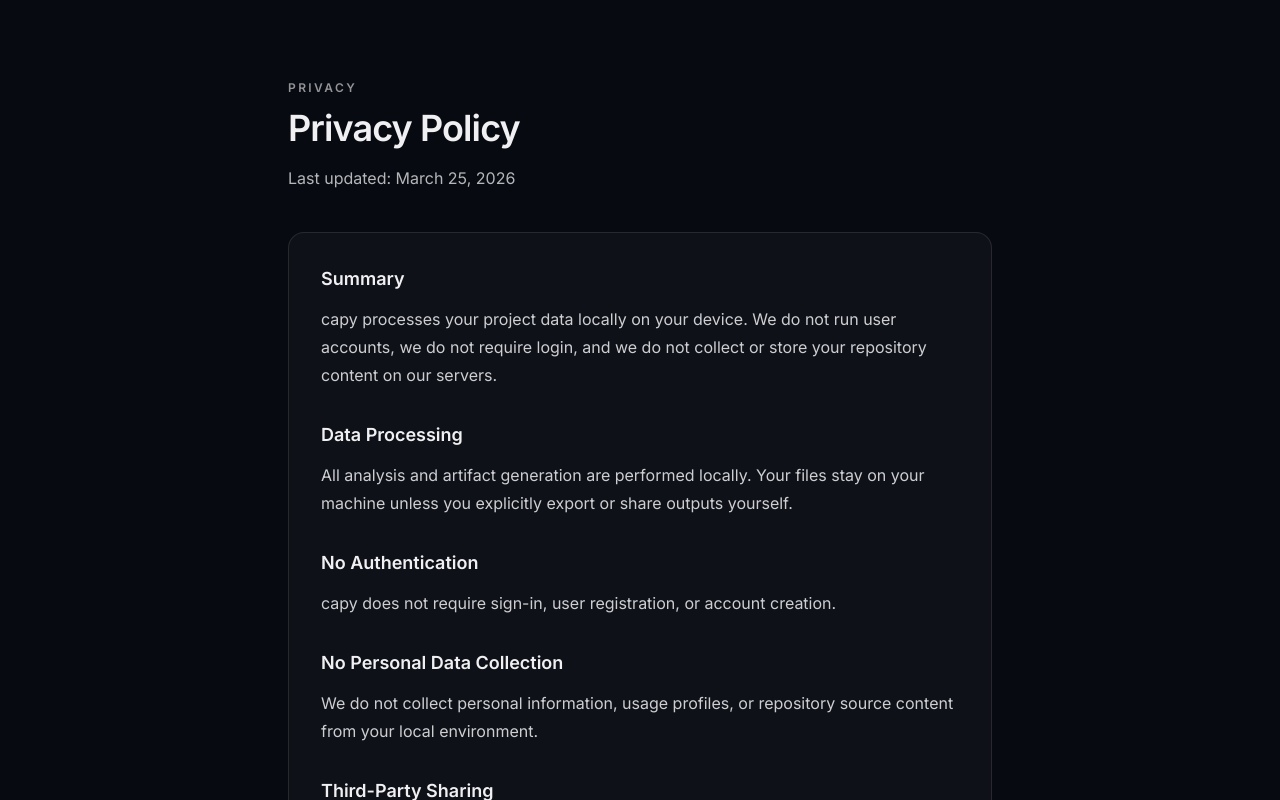
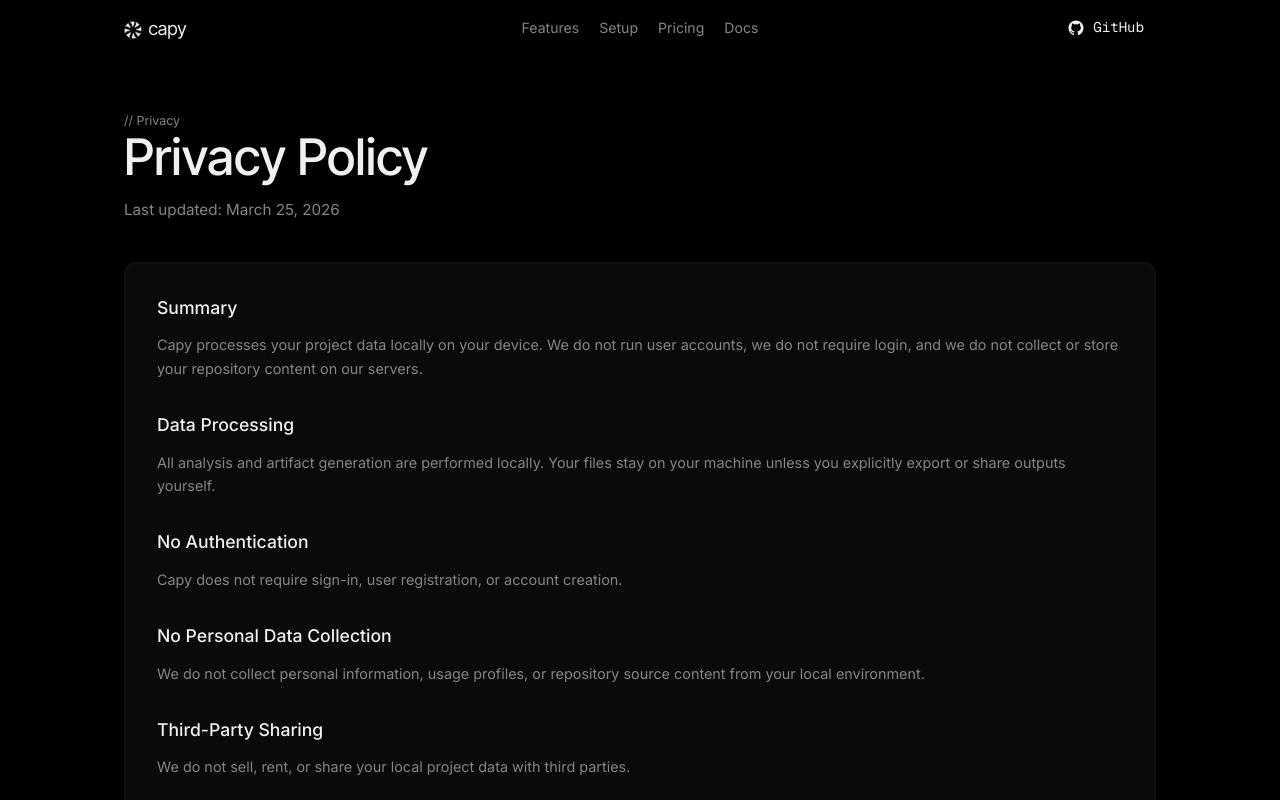
Before and after one commit to GithubAnant/capy, a Next.js app in the folder website/: page /privacy in a window 1280 px wide. Shown: the top 800 px of the page. Built offline with nearby package versions, Linux system fonts and the light colour scheme; no server answers.

Commit message:
Update privacy page UI to match app design

```diff
--- a/website/src/app/privacy/page.tsx
+++ b/website/src/app/privacy/page.tsx
@@ -1,67 +1,66 @@
-import type { Metadata } from "next";
+"use client";
 
-export const metadata: Metadata = {
-  title: "Privacy Policy | capy",
-  description: "Privacy policy for capy.",
-};
+import Navbar from "@/components/layout/Navbar";
+import Footer from "@/components/layout/Footer";
 
 export default function PrivacyPage() {
   return (
-    <main className="min-h-screen bg-background text-foreground">
-      <section className="mx-auto w-full max-w-3xl px-6 py-16 sm:px-8 sm:py-20">
-        <p className="text-xs font-semibold uppercase tracking-[0.2em] text-foreground/60">Privacy</p>
-        <h1 className="mt-3 text-3xl font-semibold tracking-tight sm:text-4xl">Privacy Policy</h1>
-        <p className="mt-4 text-sm leading-7 text-foreground/75 sm:text-base">
+    <div className="relative min-h-screen overflow-x-hidden bg-black">
+      <Navbar />
+
+      <main className="relative z-10 mx-auto w-full max-w-270 px-4 pb-20 pt-28 md:px-6">
+        <p className="text-[0.78rem] text-[#858585]">{"// Privacy"}</p>
+        <h1 className="font-display text-[1.85rem] font-medium leading-[1.04] text-[#F0F0F3] md:text-[3.15rem]">
+          Privacy Policy
+        </h1>
+        <p className="mt-4 text-[0.95rem] text-[#858585]">
           Last updated: March 25, 2026
         </p>
 
-        <div className="mt-10 space-y-8 rounded-2xl border border-white/10 bg-white/3 p-6 sm:p-8">
+        <div className="mt-10 space-y-8 rounded-xl border border-white/5 bg-[#0A0A09] p-6 md:p-8">
           <section>
-            <h2 className="text-lg font-semibold">Summary</h2>
-            <p className="mt-3 text-sm leading-7 text-foreground/85 sm:text-base">
-              capy processes your project data locally on your device. We do not run user accounts, we do not require
+            <h2 className="text-[1.1rem] font-medium text-[#F0F0F3]">Summary</h2>
+            <p className="mt-3 text-[0.9rem] leading-relaxed text-[#858585]">
+              Capy processes your project data locally on your device. We do not run user accounts, we do not require
               login, and we do not collect or store your repository content on our servers.
             </p>
           </section>
 
           <section>
-            <h2 className="text-lg font-semibold">Data Processing</h2>
-            <p className="mt-3 text-sm leading-7 text-foreground/85 sm:text-base">
+            <h2 className="text-[1.1rem] font-medium text-[#F0F0F3]">Data Processing</h2>
+            <p className="mt-3 text-[0.9rem] leading-relaxed text-[#858585]">
               All analysis and artifact generation are performed locally. Your files stay on your machine unless you
               explicitly export or share outputs yourself.
             </p>
           </section>
 
           <section>
-            <h2 className="text-lg font-semibold">No Authentication</h2>
-            <p className="mt-3 text-sm leading-7 text-foreground/85 sm:text-base">
-              capy does not require sign-in, user registration, or account creation.
+            <h2 className="text-[1.1rem] font-medium text-[#F0F0F3]">No Authentication</h2>
+            <p className="mt-3 text-[0.9rem] leading-relaxed text-[#858585]">
+              Capy does not require sign-in, user registration, or account creation.
             </p>
           </section>
 
           <section>
-            <h2 className="text-lg font-semibold">No Personal Data Collection</h2>
-            <p className="mt-3 text-sm leading-7 text-foreground/85 sm:text-base">
+            <h2 className="text-[1.1rem] font-medium text-[#F0F0F3]">No Personal Data Collection</h2>
+            <p className="mt-3 text-[0.9rem] leading-relaxed text-[#858585]">
               We do not collect personal information, usage profiles, or repository source content from your local
               environment.
             </p>
           </section>
 
           <section>
-            <h2 className="text-lg font-semibold">Third-Party Sharing</h2>
-            <p className="mt-3 text-sm leading-7 text-foreground/85 sm:text-base">
+            <h2 className="text-[1.1rem] font-medium text-[#F0F0F3]">Third-Party Sharing</h2>
+            <p className="mt-3 text-[0.9rem] leading-relaxed text-[#858585]">
               We do not sell, rent, or share your local project data with third parties.
             </p>
           </section>
+        </div>
+      </main>
 
-          <section>
-            <h2 className="text-lg font-semibold">Contact</h2>
-            <p className="mt-3 text-sm leading-7 text-foreground/85 sm:text-base">
-              For privacy questions, contact: anantsinghal@example.com
-            </p>
-          </section>
-        </div>
-      </section>
-    </main>
+      <div className="mx-auto w-full max-w-270 px-4 pb-10 md:px-6">
+        <Footer />
+      </div>
+    </div>
   );
 }
```
